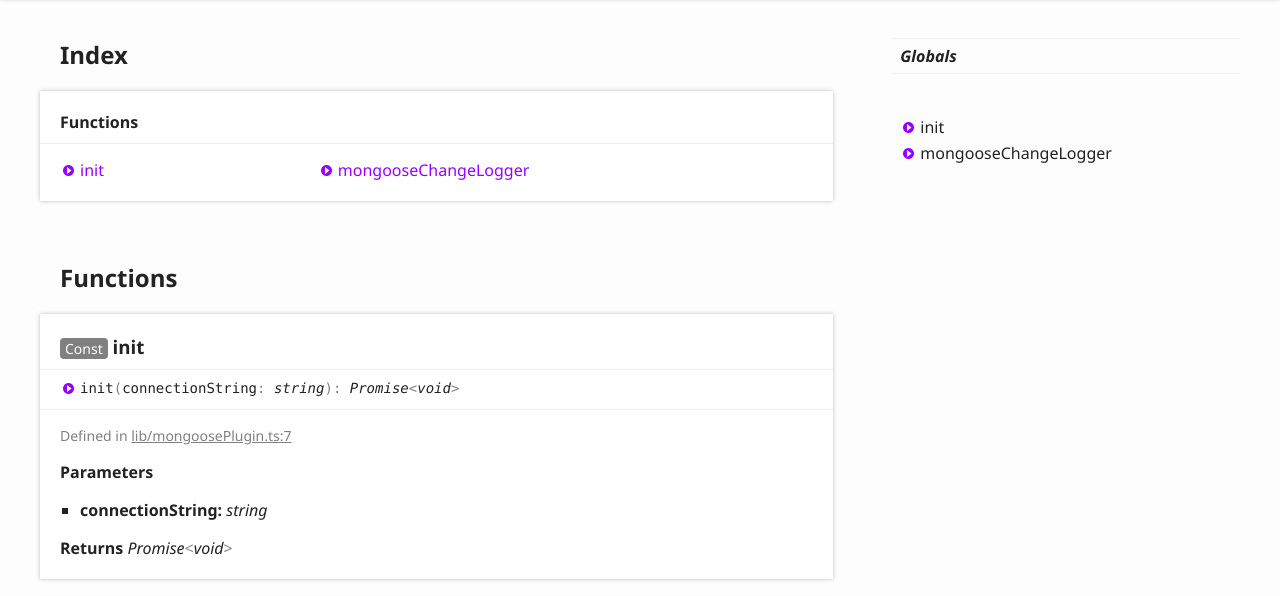
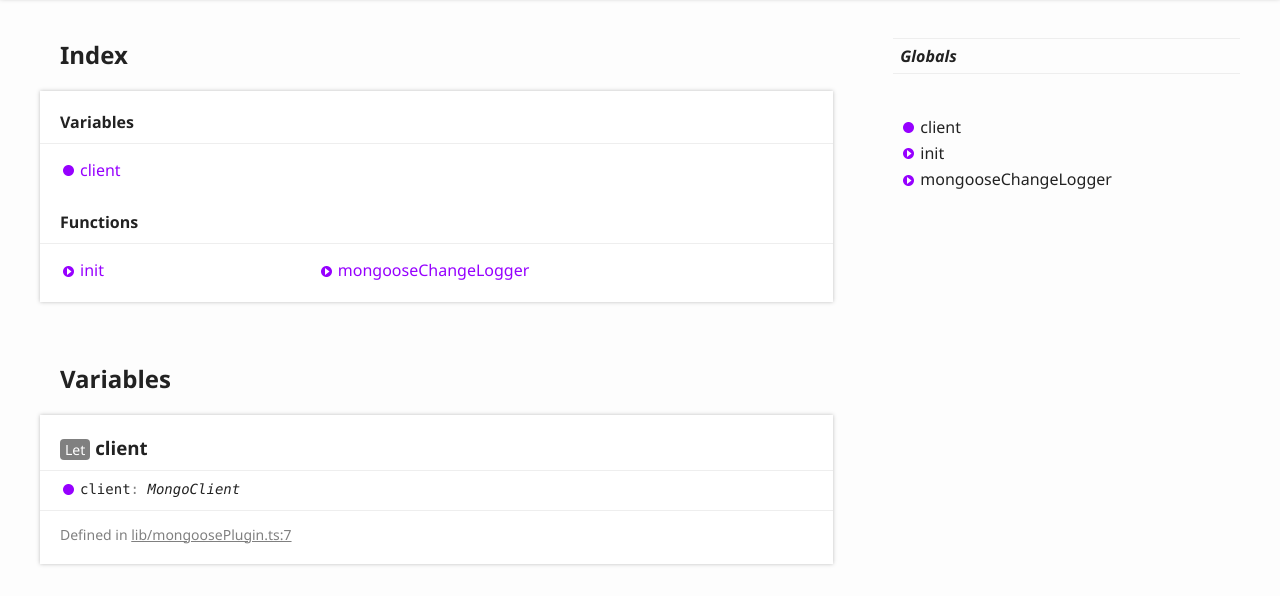
Before and after one commit to paul-pagnan/mongoose-change-logger, a plain HTML site: page globals.html in a window 1280 px wide. Shown: the part 157-753 px from the top of the page. Drawn offline with Linux system fonts and the light colour scheme.

Commit message:
[ci skip] Updates

```diff
--- a/assets/js/search.js
+++ b/assets/js/search.js
@@ -1,3 +1,3 @@
 var typedoc = typedoc || {};
             typedoc.search = typedoc.search || {};
-            typedoc.search.data = {"kinds":{"64":"Function"},"rows":[{"id":0,"kind":64,"name":"init","url":"globals.html#init","classes":"tsd-kind-function tsd-is-not-exported"},{"id":1,"kind":64,"name":"mongooseChangeLogger","url":"globals.html#mongoosechangelogger","classes":"tsd-kind-function"}]};
+            typedoc.search.data = {"kinds":{"32":"Variable","64":"Function"},"rows":[{"id":0,"kind":32,"name":"client","url":"globals.html#client","classes":"tsd-kind-variable tsd-is-not-exported"},{"id":1,"kind":64,"name":"init","url":"globals.html#init","classes":"tsd-kind-function tsd-is-not-exported"},{"id":2,"kind":64,"name":"mongooseChangeLogger","url":"globals.html#mongoosechangelogger","classes":"tsd-kind-function"}]};
--- a/globals.html
+++ b/globals.html
@@ -67,6 +67,12 @@
 				<h2>Index</h2>
 				<section class="tsd-panel tsd-index-panel">
 					<div class="tsd-index-content">
+						<section class="tsd-index-section tsd-is-not-exported">
+							<h3>Variables</h3>
+							<ul class="tsd-index-list">
+								<li class="tsd-kind-variable tsd-is-not-exported"><a href="globals.html#client" class="tsd-kind-icon">client</a></li>
+							</ul>
+						</section>
 						<section class="tsd-index-section ">
 							<h3>Functions</h3>
 							<ul class="tsd-index-list">
@@ -75,6 +81,19 @@
 							</ul>
 						</section>
 					</div>
+				</section>
+			</section>
+			<section class="tsd-panel-group tsd-member-group tsd-is-not-exported">
+				<h2>Variables</h2>
+				<section class="tsd-panel tsd-member tsd-kind-variable tsd-is-not-exported">
+					<a name="client" class="tsd-anchor"></a>
+					<h3><span class="tsd-flag ts-flagLet">Let</span> client</h3>
+					<div class="tsd-signature tsd-kind-icon">client<span class="tsd-signature-symbol">:</span> <span class="tsd-signature-type">MongoClient</span></div>
+					<aside class="tsd-sources">
+						<ul>
+							<li>Defined in <a href="https://github.com/paul-pagnan/mongoose-change-logger/blob/208ab55/src/lib/mongoosePlugin.ts#L7">lib/mongoosePlugin.ts:7</a></li>
+						</ul>
+					</aside>
 				</section>
 			</section>
 			<section class="tsd-panel-group tsd-member-group ">
@@ -89,7 +108,7 @@
 						<li class="tsd-description">
 							<aside class="tsd-sources">
 								<ul>
-									<li>Defined in <a href="https://github.com/paul-pagnan/mongoose-change-logger/blob/ccd9d8d/src/lib/mongoosePlugin.ts#L7">lib/mongoosePlugin.ts:7</a></li>
+									<li>Defined in <a href="https://github.com/paul-pagnan/mongoose-change-logger/blob/208ab55/src/lib/mongoosePlugin.ts#L8">lib/mongoosePlugin.ts:8</a></li>
 								</ul>
 							</aside>
 							<h4 class="tsd-parameters-title">Parameters</h4>
@@ -112,7 +131,7 @@
 						<li class="tsd-description">
 							<aside class="tsd-sources">
 								<ul>
-									<li>Defined in <a href="https://github.com/paul-pagnan/mongoose-change-logger/blob/ccd9d8d/src/lib/mongoosePlugin.ts#L12">lib/mongoosePlugin.ts:12</a></li>
+									<li>Defined in <a href="https://github.com/paul-pagnan/mongoose-change-logger/blob/208ab55/src/lib/mongoosePlugin.ts#L13">lib/mongoosePlugin.ts:13</a></li>
 								</ul>
 							</aside>
 							<h4 class="tsd-parameters-title">Parameters</h4>
@@ -137,6 +156,9 @@
 			</nav>
 			<nav class="tsd-navigation secondary menu-sticky">
 				<ul class="before-current">
+					<li class=" tsd-kind-variable tsd-is-not-exported">
+						<a href="globals.html#client" class="tsd-kind-icon">client</a>
+					</li>
 					<li class=" tsd-kind-function tsd-is-not-exported">
 						<a href="globals.html#init" class="tsd-kind-icon">init</a>
 					</li>
```
Also changed, not shown: index.html (+3 -0 lines).
